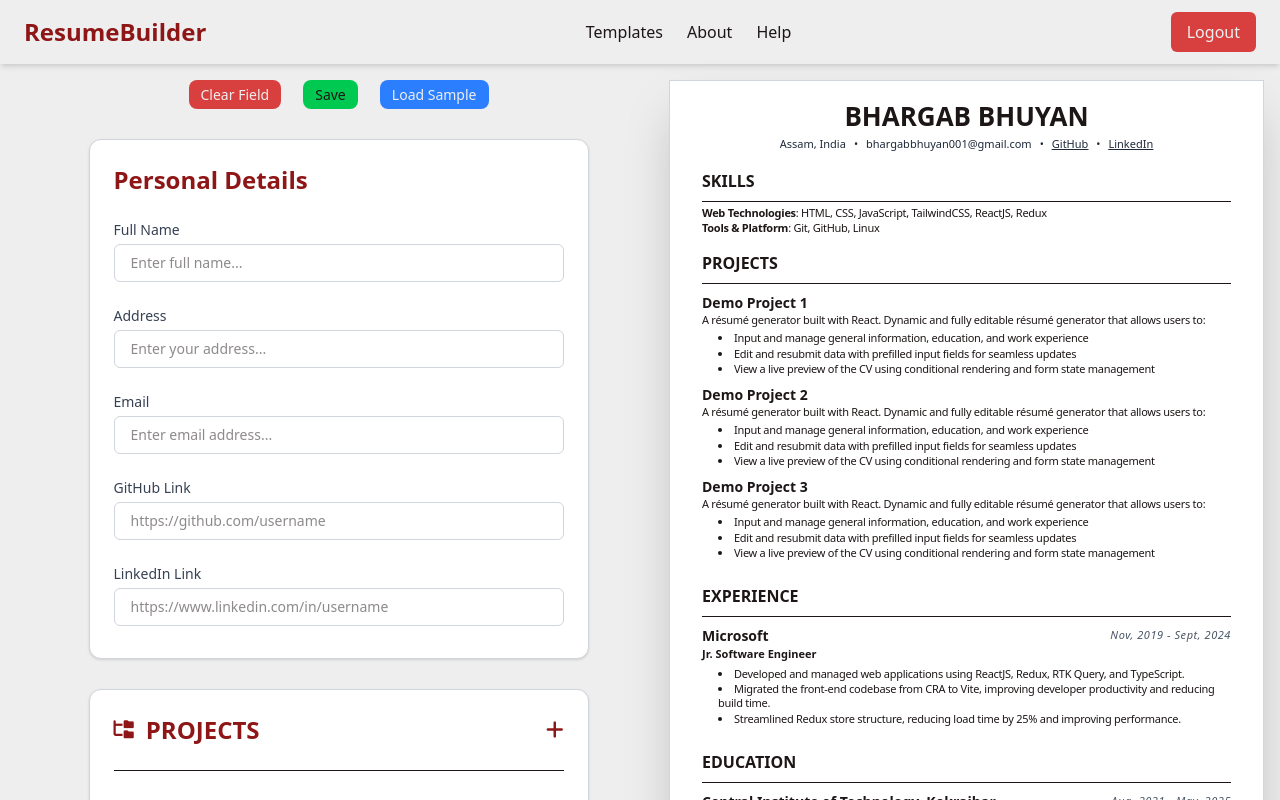
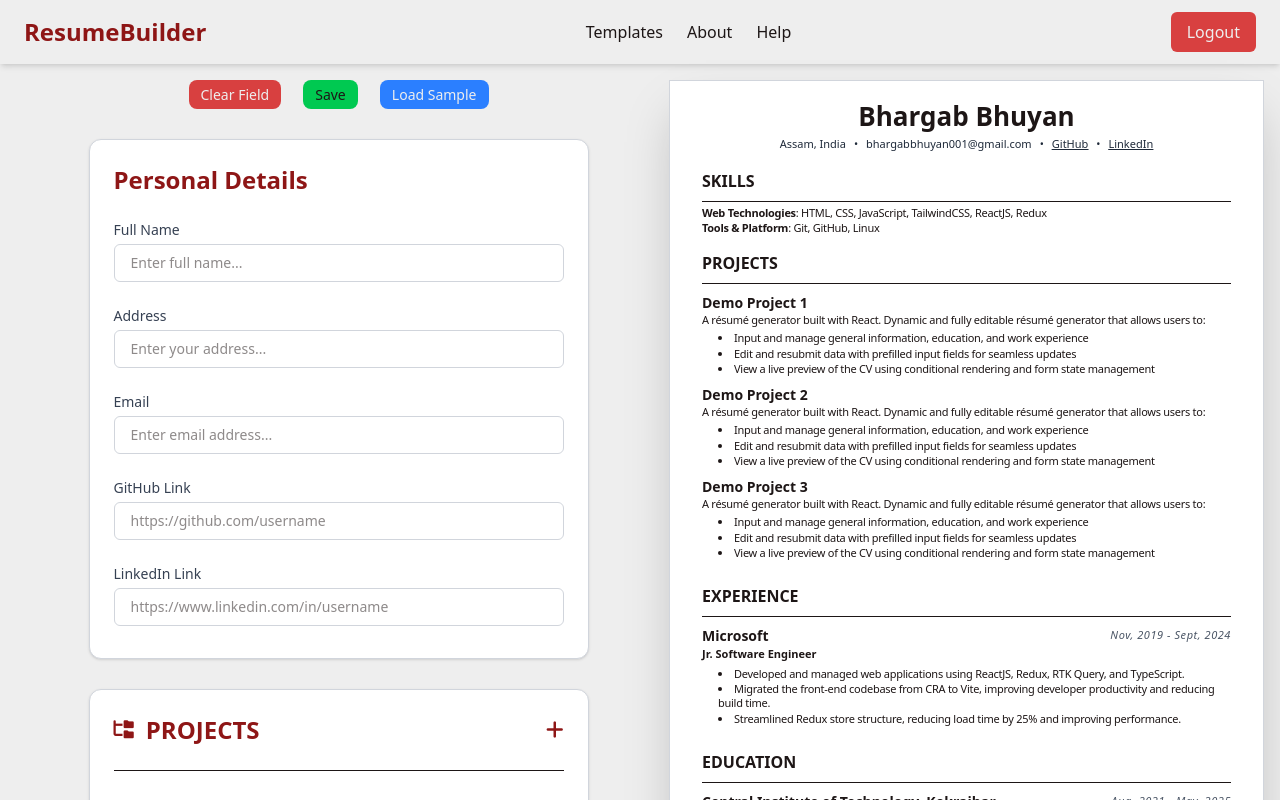
Before and after one commit to bhargablinx/resume-builder, a React (Vite) app: page / in a window 1280 px wide. Shown: the top 800 px of the page. Built offline with nearby package versions, Linux system fonts and the light colour scheme.

Commit message:
Personal section data static -> dynamic

```diff
--- a/src/components/Resume.jsx
+++ b/src/components/Resume.jsx
@@ -1,17 +1,25 @@
+import { useSelector } from "react-redux";
+
 export const Resume = () => {
+    const { personalInfo, projects, experience, education } = useSelector(
+        (state) => state.resume
+    );
+
+    console.log(personalInfo, projects, experience, education);
+
     return (
         <div className="border sticky top-3 border-gray-300 shadow-2xl w-[595px] min-h-[842px] h-fit py-4 px-8 flex flex-col gap-4 bg-white">
             {/* Header */}
             <header className="text-center">
-                <div className="text-[26px] font-bold">BHARGAB BHUYAN</div>
+                <div className="text-[26px] font-bold">{personalInfo.name}</div>
                 <ul className="flex justify-center gap-2 text-[11px] list-none text-gray-800">
-                    <li>Assam, India</li>
+                    <li>{personalInfo.address}</li>
                     <li>&#8226;</li>
-                    <li>bhargabbhuyan001@gmail.com</li>
+                    <li>{personalInfo.email}</li>
                     <li>&#8226;</li>
                     <li className="underline">
                         <a
-                            href="https://github.com/bhargab001"
+                            href={personalInfo.githubLink}
                             target="_blank"
                             rel="noreferrer"
                             className="hover:underline"
@@ -22,7 +30,7 @@ export const Resume = () => {
                     <li>&#8226;</li>
                     <li className="underline">
                         <a
-                            href="https://linkedin.com/in/your-profile"
+                            href={personalInfo.linkedInLink}
                             target="_blank"
                             rel="noreferrer"
                             className="hover:underline"
```
